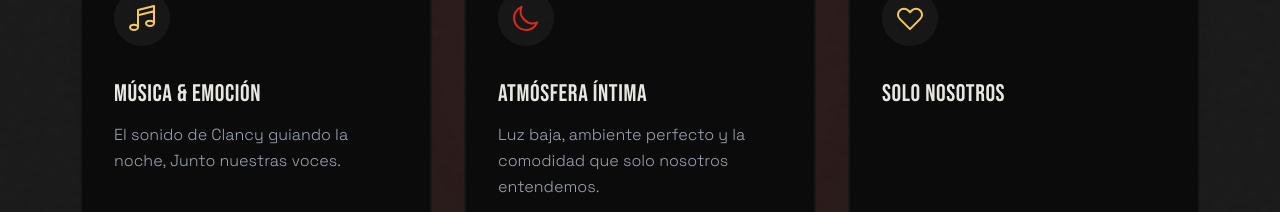
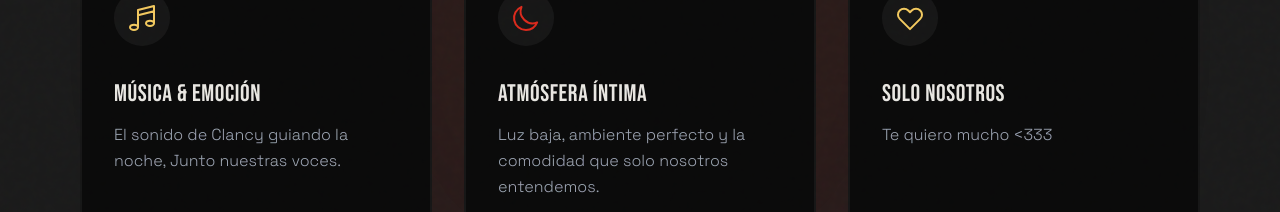
Before and after one commit to JuniorArias02/TwentyOnePilot, a React (Vite) app: page / in a window 1280 px wide. Shown: the part 1720-1932 px from the top of the page. Built offline with nearby package versions, Linux system fonts and the light colour scheme.

Commit message:
mejorar calidad de imagen y estilos

```diff
--- a/src/components/Experience.jsx
+++ b/src/components/Experience.jsx
@@ -20,7 +20,7 @@ export default function Experience() {
         },
         {
             title: "SOLO NOSOTROS",
-            desc: "",
+            desc: "Te quiero mucho <333 ",
             icon: (
                 <svg className="w-8 h-8 text-clancy-yellow" fill="none" stroke="currentColor" viewBox="0 0 24 24">
                     <path strokeLinecap="round" strokeLinejoin="round" strokeWidth={1.5} d="M4.318 6.318a4.5 4.5 0 000 6.364L12 20.364l7.682-7.682a4.5 4.5 0 00-6.364-6.364L12 7.636l-1.318-1.318a4.5 4.5 0 00-6.364 0z" />
```
